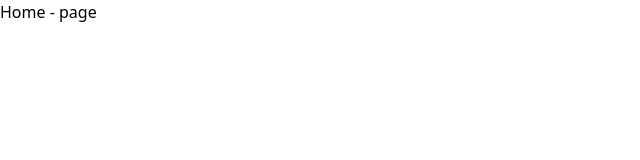
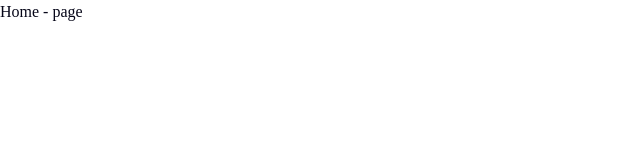
Before and after one commit to mohammadmehdidalvandii/shopHub-frontend, a Next.js app: page / in a window 1280 px wide. Shown: the top 160 px of the page, without its empty margins (0-640 px from the left). Built offline with nearby package versions, Linux system fonts and the light colour scheme.

Commit message:
fixed style body

```diff
--- a/src/app/globals.css
+++ b/src/app/globals.css
@@ -47,12 +47,19 @@
   --color-danger:#f44336;
   --color-danger-dark:#993333;
   --color-border:#e6e6e6;
+  --color-text:#060618
 }
-
+/* layer base */
 @layer base {
   :root{
     --gradient-hero: linear-gradient(135deg , #3f51f4 , #7f8fff);
     --gradient-accent: linear-gradient(90deg ,#ff8c34 , #3f51f4,);
     --gradient-danger: linear-gradient(45deg ,#f44336 , #993333,);
   }
+  body{
+    margin: 0;
+    padding: 0;
+    box-sizing: border-box;
+    @apply bg-white text-text font-robotBold
+  }
 }
```
